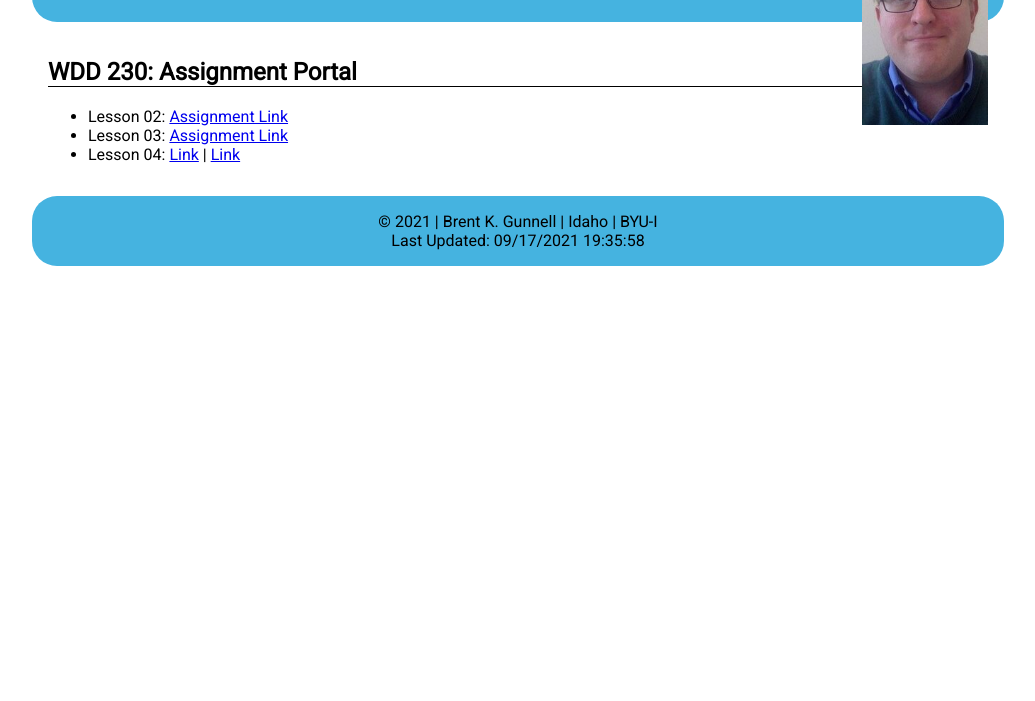
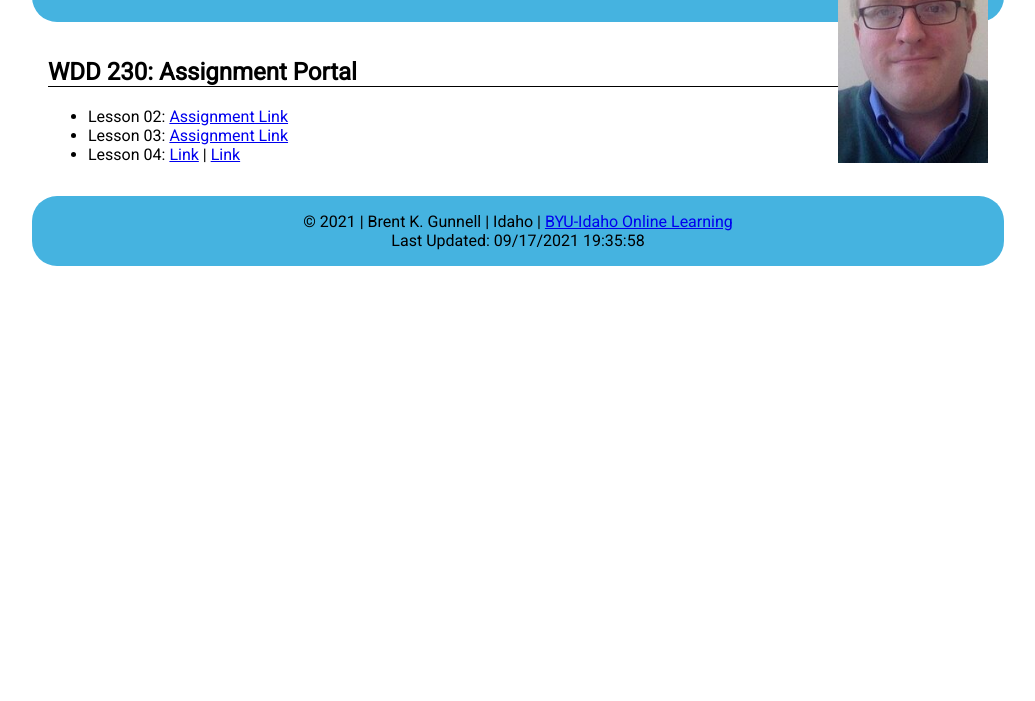
Before and after one commit to brentkgunnell/wdd230, a plain HTML site: page index.html in a window 1280 px wide. Shown: the part 99-800 px from the top of the page, without its empty margins (122-1157 px from the left). Drawn offline with Linux system fonts and the light colour scheme.

Commit message:
Final Week1 Push

```diff
--- a/css/index.css
+++ b/css/index.css
@@ -12,7 +12,8 @@ header {
 
 img {
   float: right;
-  max-height: 200px;
+  max-width: 150px;
+  height: auto;
 }
 
 main {
--- a/index.html
+++ b/index.html
@@ -6,8 +6,7 @@
     <meta name="viewport" content="width=device-width, initial-scale=1.0" />
     <meta
       name="description"
-      content="This is the Home Portal page for Brent K. Gunnell for WDD 230: Web Frontent Development at BYU-I.
-      It contains all relavant links and information for the completetion/grading of assignemnets. "
+      content="This is the Home Portal page for Brent K. Gunnell for WDD 230: Web Frontent Development at BYU-I."
     />
     <link href="css/index.css" rel="stylesheet" type="text/css" />
     <title>Home Portal: Brent Gunnell-WDD230</title>
@@ -34,7 +33,10 @@
     </main>
 
     <footer>
-      &copy; <span id="copyrightyear"></span> | Brent K. Gunnell | Idaho | BYU-I
+      &copy; <span id="copyrightyear"></span> | Brent K. Gunnell | Idaho |
+      <a href="https://www.byui.edu/online" target="_blank"
+        >BYU-Idaho Online Learning</a
+      >
       <br />
       Last Updated: <span id="modified"></span>
     </footer>
```
